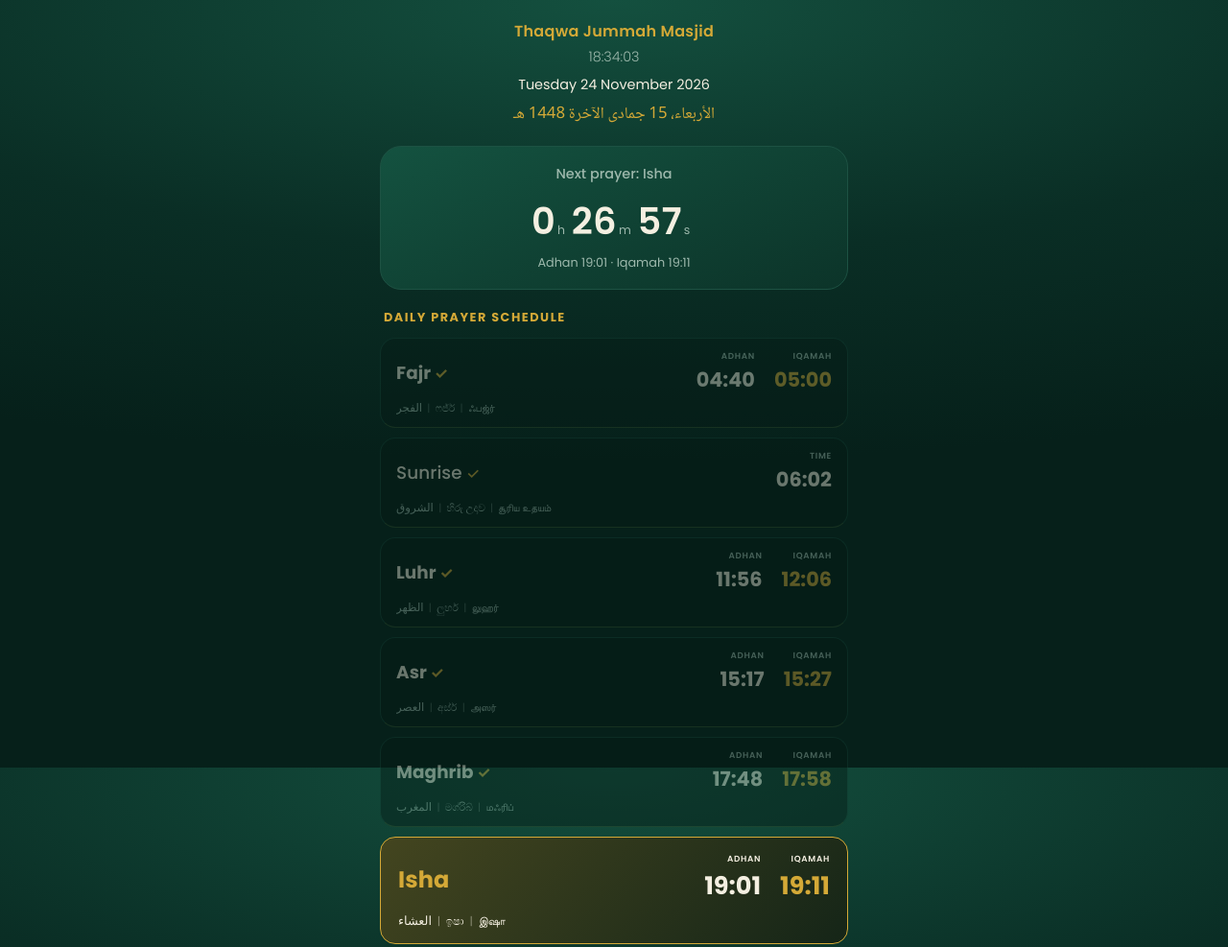
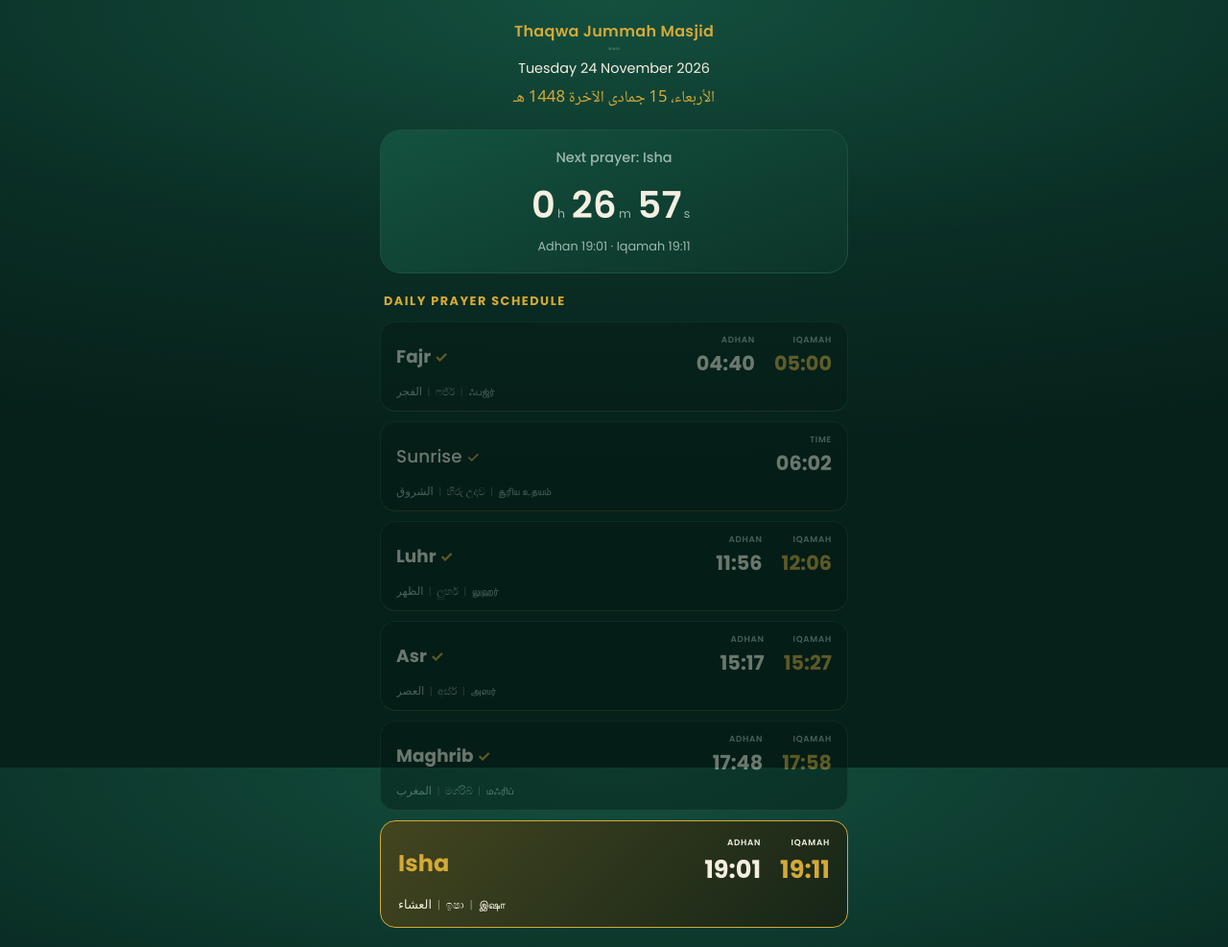
Before and after one commit to DevArafath/TJM_PrayerTime, a plain HTML site: page index.html in a window 1280 px wide. Shown: the top 987 px of the page at 96% size. Drawn offline with Linux system fonts and the light colour scheme.

Commit message:
Test Headers

```diff
--- a/style.css
+++ b/style.css
@@ -12,7 +12,7 @@ body{font-family:var(--sans);color:var(--ink);
 main{max-width:520px;margin:0 auto;padding:20px 16px 32px}
 header{text-align:center}
 h1{font:600 1rem var(--sans);letter-spacing:.02em;color:var(--gold)}
-#clock{font:300 .9rem var(--sans);color:var(--mute);margin-top:4px;font-variant-numeric:tabular-nums}
+#clock{font:300 .20rem var(--sans);color:var(--mute);margin-top:4px;font-variant-numeric:tabular-nums}
 #gdate{margin-top:8px;font-size:.9rem}
 #hdate{color:var(--mute);font-size:.82rem;margin-top:2px}
 #hdateAr{font:500 1.05rem "Noto Naskh Arabic","Geeza Pro","Traditional Arabic",serif;margin-top:6px;color:var(--gold)}
```
